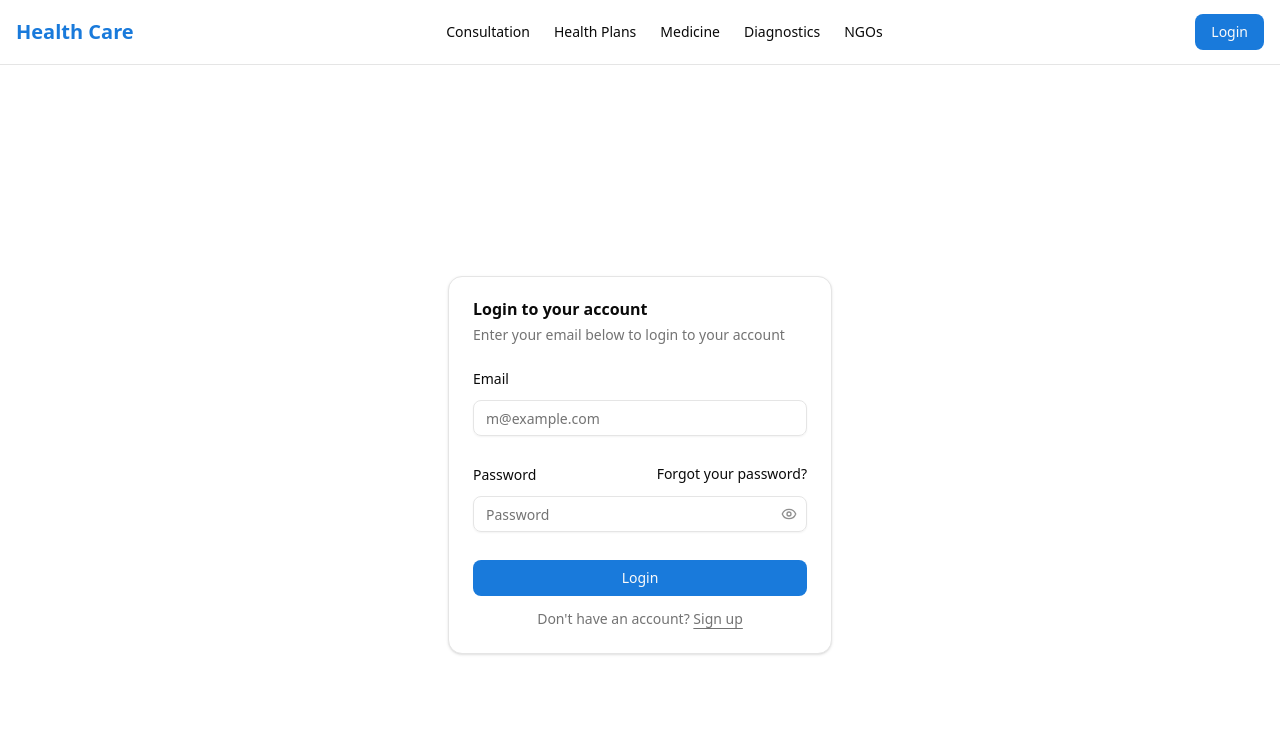
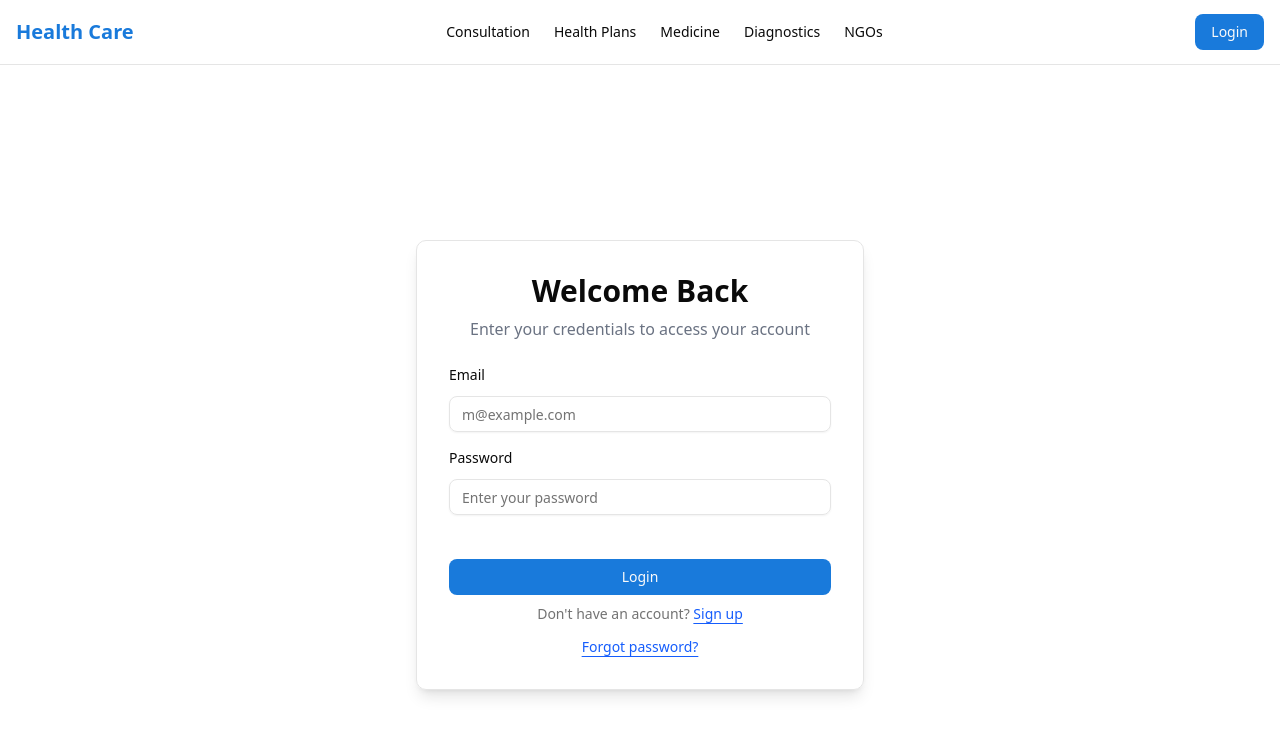
Before and after one commit to arafatrahman862/Health_Care_Frontend, a Next.js app: page /login in a window 1280 px wide. Shown: the top 736 px of the page. Built offline with nearby package versions, Linux system fonts and the light colour scheme.

Commit message:
refactor: enhance login and registration forms with improved layout and functionality

```diff
--- a/src/app/(commonLayout)/(auth)/login/page.tsx
+++ b/src/app/(commonLayout)/(auth)/login/page.tsx
@@ -1,11 +1,19 @@
-import { LoginForm } from "@/components/login-form";
+import LoginForm from "@/components/login-form";
 
-export default function LoginPage() {
+const LoginPage = () => {
   return (
-    <div className="flex min-h-svh w-full items-center justify-center p-6 md:p-10">
-      <div className="w-full max-w-sm">
+    <div className="flex min-h-screen items-center justify-center">
+      <div className="w-full max-w-md space-y-6 rounded-lg border p-8 shadow-lg">
+        <div className="space-y-2 text-center">
+          <h1 className="text-3xl font-bold">Welcome Back</h1>
+          <p className="text-gray-500">
+            Enter your credentials to access your account
+          </p>
+        </div>
         <LoginForm />
       </div>
     </div>
   );
-}
+};
+
+export default LoginPage;
--- a/src/components/login-form.tsx
+++ b/src/components/login-form.tsx
@@ -1,86 +1,89 @@
-import { cn } from "@/lib/utils"
-import { Button } from "@/components/ui/button"
-import {
-  Card,
-  CardContent,
-  CardDescription,
-  CardHeader,
-  CardTitle,
-} from "@/components/ui/card"
-import {
-  Field,
-  FieldDescription,
-  FieldGroup,
-  FieldLabel,
-} from "@/components/ui/field"
-import { Input } from "@/components/ui/input"
-import Link from "next/link"
-import ShowPasswordInput from "./ui/show-password-input"
+/* eslint-disable @typescript-eslint/no-explicit-any */
+"use client";
 
-export function LoginForm({
-  className,
-  ...props
-}: React.ComponentProps<"div">) {
+import { useActionState } from "react";
+import { Button } from "./ui/button";
+
+import { Input } from "./ui/input";
+import { loginUser } from "@/services/auth/loginUser";
+import { Field, FieldDescription, FieldGroup, FieldLabel } from "./ui/field";
+
+const LoginForm = () => {
+  const [state, formAction, isPending] = useActionState(loginUser, null);
+
+  // const getFieldError = (fieldName: string) => {
+  //   if (state && state.errors) {
+  //     const error = state.errors.find((err: any) => err.field === fieldName);
+  //     return error.message;
+  //   } else {
+  //     return null;
+  //   }
+  // };
+  console.log(state);
   return (
-    <div className={cn("flex flex-col gap-6", className)} {...props}>
-      <Card>
-        <CardHeader>
-          <CardTitle>Login to your account</CardTitle>
-          <CardDescription>
-            Enter your email below to login to your account
-          </CardDescription>
-        </CardHeader>
-        <CardContent>
-          <form>
+    <form action={formAction}>
       <FieldGroup>
+        <div className="grid grid-cols-1 gap-4">
+          {/* Email */}
           <Field>
             <FieldLabel htmlFor="email">Email</FieldLabel>
             <Input
               id="email"
+              name="email"
               type="email"
               placeholder="m@example.com"
-                  required
+            //   required
             />
+
+            {/* {getFieldError("email") && (
+              <FieldDescription className="text-red-600">
+                {getFieldError("email")}
+              </FieldDescription>
+            )} */}
           </Field>
+
+          {/* Password */}
           <Field>
-                <div className="flex items-center">
             <FieldLabel htmlFor="password">Password</FieldLabel>
+            <Input
+              id="password"
+              name="password"
+              type="password"
+              placeholder="Enter your password"
+            //   required
+            />
+            {/* {getFieldError("password") && (
+              <FieldDescription className="text-red-600">
+                {getFieldError("password")}
+              </FieldDescription>
+            )} */}
+          </Field>
+        </div>
+        <FieldGroup className="mt-4">
+          <Field>
+            <Button type="submit" disabled={isPending}>
+              {isPending ? "Logging in..." : "Login"}
+            </Button>
+
+            <FieldDescription className="px-6 text-center">
+              Don&apos;t have an account?{" "}
+              <a href="/register" className="text-blue-600 hover:underline">
+                Sign up
+              </a>
+            </FieldDescription>
+            <FieldDescription className="px-6 text-center">
               <a
-                    href="#"
-                    className="ml-auto inline-block text-sm underline-offset-4 hover:underline"
+                href="/forget-password"
+                className="text-blue-600 hover:underline"
               >
-                    Forgot your password?
+                Forgot password?
               </a>
-                </div>
-                {/* <Input
-                  id="password"
-                  type="password"
-                  placeholder="********"
-                  required
-                /> */}
-                <ShowPasswordInput
-                  {...props}
-                  type="password"
-                  placeholder="********"
-                  required
-                />
-              </Field>
-              <Field>
-                <Button type="submit">Login</Button>
-                <FieldDescription className="text-center">
-                  Don&apos;t have an account?{" "}
-                  <Link
-                    href="/register"
-                    className="underline-offset-4 hover:underline"
-                  >
-                    Sign up
-                  </Link>
             </FieldDescription>
           </Field>
         </FieldGroup>
+      </FieldGroup>
     </form>
-        </CardContent>
-      </Card>
-    </div>
   );
-}
+};
+
+export default LoginForm;
--- a/src/components/register-form.tsx
+++ b/src/components/register-form.tsx
@@ -9,6 +9,7 @@ import { Input } from "./ui/input";
 
 const RegisterForm = () => {
   const [state, formAction, isPending] = useActionState(registerPatient, null);
+  console.log(state, "state");
 
 
   const getFieldError = (fieldName: string) => {
--- a/src/components/ui/field.tsx
+++ b/src/components/ui/field.tsx
@@ -40,6 +40,7 @@ function FieldLegend({
     />
   )
 }
+
 
 function FieldGroup({ className, ...props }: React.ComponentProps<"div">) {
   return (
--- a/src/components/ui/show-password-input.tsx
+++ /dev/null
@@ -1,49 +0,0 @@
-"use client";
-
-import { EyeIcon, EyeOffIcon } from "lucide-react";
-import { useId } from "react";
-
-import { Input } from "@/components/ui/input";
-import { Signal, Watch } from "@/lib/signal";
-
-const vis = new Signal(false);
-
-function toggleVisibility() {
-  vis.update((value) => {
-    vis.value = !value;
-  });
-}
-
-export default function ShowPasswordInput() {
-  const id = useId();
-  return (
-    <div className="*:not-first:mt-2">
-      <div className="relative">
-        <Watch signal={vis}>
-          {() => <>
-            <Input
-              className="pe-9"
-              id={id}
-              placeholder="Password"
-              type={vis.value ? "text" : "password"}
-            />
-            <button
-              aria-controls="password"
-              aria-label={vis.value ? "Hide password" : "Show password"}
-              aria-pressed={vis.value}
-              className="absolute inset-y-0 end-0 flex h-full w-9 items-center justify-center rounded-e-md text-muted-foreground/80 outline-none transition-[color,box-shadow] hover:text-foreground focus:z-10 focus-visible:border-ring focus-visible:ring-[3px] focus-visible:ring-ring/50 disabled:pointer-events-none disabled:cursor-not-allowed disabled:opacity-50"
-              onClick={toggleVisibility}
-              type="button"
-            >
-              {vis.value ? (
-                <EyeOffIcon aria-hidden="true" size={16} />
-              ) : (
-                <EyeIcon aria-hidden="true" size={16} />
-              )}
-            </button>
-          </>}
-        </Watch>
-      </div>
-    </div>
-  );
-}
--- a/src/lib/signal.tsx
+++ /dev/null
@@ -1,144 +0,0 @@
-import React, { type JSX } from "react";
-
-type Notifier = () => void;
-type Notified<T> = (value: T) => void;
-
-interface Watchable {
-  watch(notifier: Notifier): void;
-  remove(notifier: Notifier): void;
-}
-
-type WatchProps = {
-  signal: Watchable;
-  children(): JSX.Element;
-};
-
-interface WatchState {
-  update(): void;
-}
-
-export class Watch extends React.Component<WatchProps, WatchState> {
-  state: WatchState = {
-    update: () => {
-      this.forceUpdate();
-    },
-  }
-
-  /** initState */
-  componentDidMount() {
-    this.props.signal.watch(this.state.update);
-  }
-
-  /** didUpdateWidget */
-  componentDidUpdate(old: WatchProps, oldState: WatchState) {
-    if (old.signal !== this.props.signal) {
-      old.signal.remove(oldState.update);
-      this.props.signal.watch(this.state.update);
-    }
-  }
-
-  /** dispose */
-  componentWillUnmount() {
-    this.props.signal.remove(this.state.update);
-  }
-
-  render() {
-    return <React.Fragment>{this.props.children()}</React.Fragment>;
-  }
-}
-
-export class Signal<T> implements Watchable {
-  #value: T;
-  #listeners = new Set<Notifier>();
-
-  constructor(initialValue: T) {
-    this.#value = initialValue;
-  }
-
-  get value(): T {
-    return this.#value;
-  }
-
-  set value(newValue: T) {
-    this.#value = newValue;
-  }
-
-  update(cb: Notified<T>) {
-    cb(this.#value);
-    this.notify();
-  }
-
-  set(newValue: T) {
-    if (this.#value == newValue) {
-      return; // optimization
-    }
-    this.#value = newValue;
-    this.notify();
-  }
-
-  notify() {
-    for (const notifer of this.#listeners) {
-      notifer();
-    }
-  }
-
-  watch(notifier: Notifier) {
-    this.#listeners.add(notifier);
-  }
-
-  remove(notifier: Notifier) {
-    this.#listeners.delete(notifier);
-  }
-
-  effect(cb: Notifier) {
-    return new Effect(this, cb)
-  }
-
-  toString() {
-    return `Signal { value: ${this.#value}, watching: ${this.#listeners.size} }`;
-  }
-}
-
-export function marge(...watchables: Watchable[]) {
-  return new MergedSignal(watchables);
-}
-
-export class MergedSignal implements Watchable {
-  #signals: Iterable<Watchable>;
-  constructor(signals: Iterable<Watchable>) {
-    this.#signals = signals;
-  }
-  watch(notifier: Notifier) {
-    for (const signal of this.#signals) {
-      signal.watch(notifier);
-    }
-  }
-  remove(notifier: Notifier) {
-    for (const signal of this.#signals) {
-      signal.remove(notifier);
-    }
-  }
-
-  effect(cb: Notifier) {
-    return new Effect(this, cb)
-  }
-}
-
-export class Effect {
-  #signal: Watchable;
-  #effect: Notifier;
-
-  constructor(signal: Watchable, cb: Notifier) {
-    this.#signal = signal;
-    this.#effect = cb;
-    this.#signal.watch(cb)
-  }
-
-  [Symbol.dispose]() {
-    this.drop()
-  }
-
-  drop() {
-    this.#signal.remove(this.#effect)
-  }
-}
--- /dev/null
+++ b/src/services/auth/loginUser.ts
@@ -0,0 +1,25 @@
+"use server"
+
+export const loginUser = async (_currentState: any, formData: any): Promise<any> => {
+    try {
+        const loginData = {
+            email: formData.get('email'),
+            password: formData.get('password')
+        }
+
+const res = await fetch("http://localhost:5000/api/v1/auth/login", {
+            method: "POST",
+            headers: {
+                "Content-Type": "application/json"
+            },
+            body: JSON.stringify(loginData)
+        }).then(res => res.json());
+
+        return res;
+
+    }
+    catch (error) {
+        console.log(error);
+        return { error: "An error occurred while logging in" };
+    }
+}
```
Lines whose indentation alone changed are shown as unchanged.
